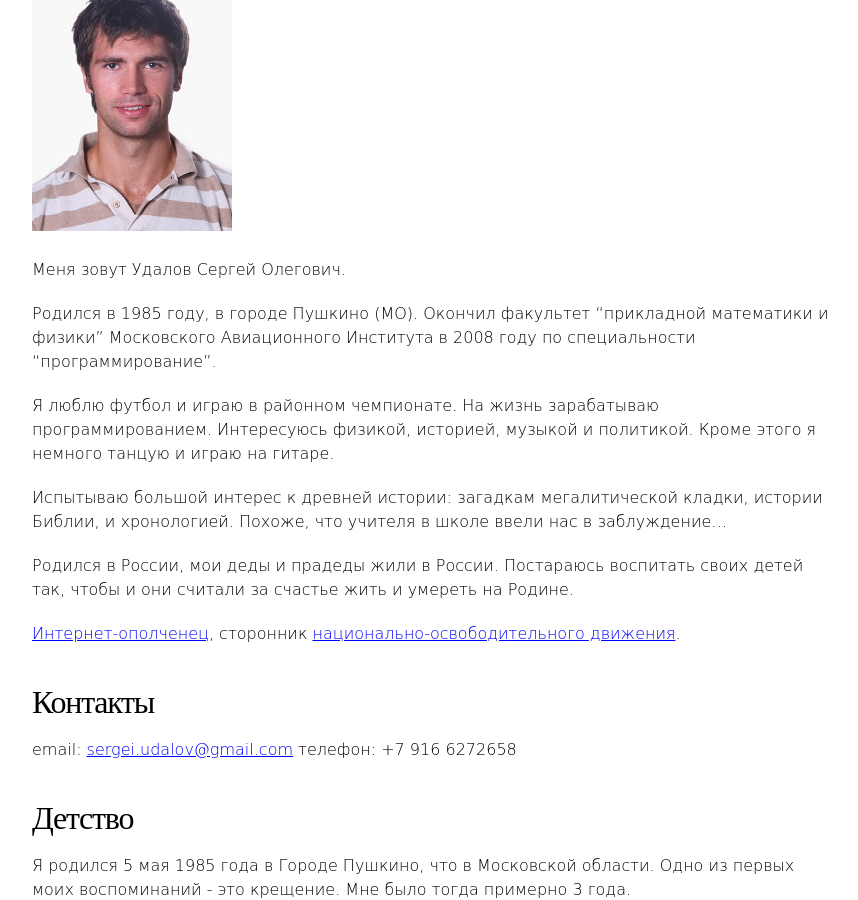
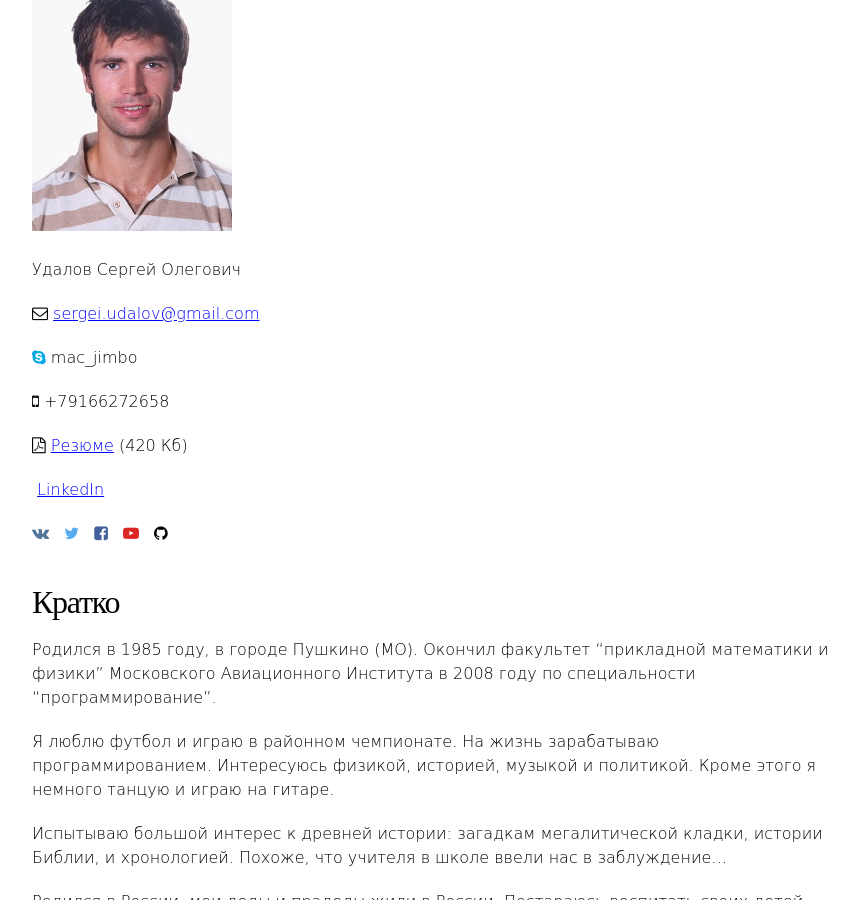
Before and after one commit to sergio-fry/blog, a Jekyll site: the page built from about.md, in a window 1280 px wide and 900 px high, scrolled down 456 px. Shown: the whole window, without its empty margins (208-1066 px from the left). Built offline with Jekyll 4.4.1, drawn with Linux system fonts in a browser that asks for light colours; nearby versions of some CDN libraries; a script that is not in the unit is left out; comment, search, counter and statistics services are not loaded.

Commit message:
контакты, резюме

```diff
--- a/_includes/social_links.html
+++ b/_includes/social_links.html
@@ -4,4 +4,5 @@
   <span><a href="https://twitter.com/SergeiUdalov"><i class="fa fa-twitter"></i></a></span>
   <span><a href="https://www.facebook.com/sergei.udalov"><i class="fa fa-facebook-square"></i></a></span>
   <span><a href="http://www.youtube.com/user/neoguy1"><i class="fa fa-youtube-play"></i></a></span>
+  <span><a href="https://github.com/sergio-fry"><i class="fa fa-github"></i></a></span>
 </div>
--- a/about.md
+++ b/about.md
@@ -8,7 +8,28 @@ hypercommentsHref: sergei-udalov.ru/p/blog-page.html
 
 ![Сергей Удалов](/images/avatar_md.jpeg "Сергей Удалов")
 
-Меня зовут Удалов Сергей Олегович.
+Удалов Сергей Олегович
+
+
+<i class="fa fa-envelope-o"></i> [sergei.udalov@gmail.com](mailto:sergei.udalov@gmail.com)
+
+<span><i class="fa fa-skype"></i> mac_jimbo</span>
+
+<span><i class="fa fa-mobile"></i> +79166272658</span>
+
+<i class="fa fa-file-pdf-o"></i> <a href="/public/Sergei_Udalov.pdf">Резюме</a> (420 Кб)
+
+![](http://linkedin.com/favicon.ico) [LinkedIn](https://www.linkedin.com/profile/view?id=60862930&trk=spm_pic)
+
+<div class="social_links"  style="">
+  <span><a href="https://vk.com/r_wilco"><i class="fa fa-vk"></i></a></span>
+  <span><a href="https://twitter.com/SergeiUdalov"><i class="fa fa-twitter"></i></a></span>
+  <span><a href="https://www.facebook.com/sergei.udalov"><i class="fa fa-facebook-square"></i></a></span>
+  <span><a href="http://www.youtube.com/user/neoguy1"><i class="fa fa-youtube-play"></i></a></span>
+  <span><a href="https://github.com/sergio-fry"><i class="fa fa-github"></i></a></span>
+</div>
+
+## Кратко
 
 Родился в 1985 году,  в городе Пушкино (МО). Окончил факультет "прикладной математики и физики" Московского Авиационного Института в 2008 году по специальности "программирование".
 
@@ -19,11 +40,6 @@ hypercommentsHref: sergei-udalov.ru/p/blog-page.html
 Родился в России, мои деды и прадеды жили в России. Постараюсь воспитать своих детей так, чтобы и они считали за счастье жить и умереть на Родине.
 
 [Интернет-ополченец](http://ipolk.ru/profile/SergeyUdalov/), сторонник [национально-освободительного движения](http://www.rusnod.ru/nod3.html).
-
-## Контакты
-
-email: [sergei.udalov@gmail.com](mailto:sergei.udalov@gmail.com)
-телефон: +7 916 6272658
 
 
 
```
Also changed, not shown: 1 other file.
